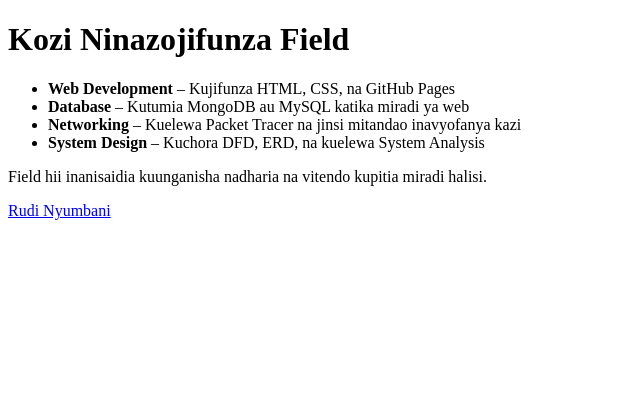
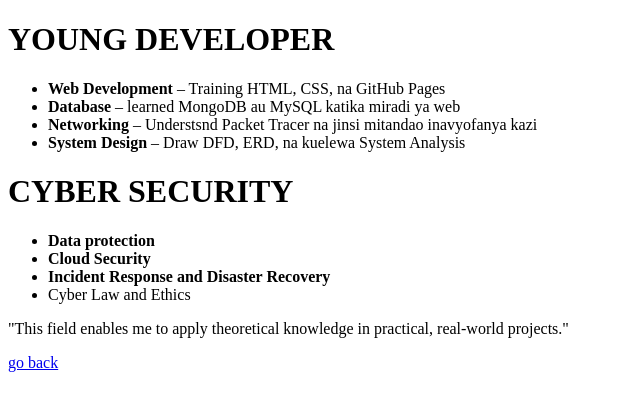
Before and after one commit to Shihab4099/Ahmad, a plain HTML site: page course.html in a window 1280 px wide. Shown: the whole page, without its empty margins (0-640 px from the left). Drawn offline with Linux system fonts and the light colour scheme.

Commit message:
Update course.html
web


Signed-off-by: Shihab4099 <khamisahmad4099@gmail.com>

```diff
--- a/course.html
+++ b/course.html
@@ -2,19 +2,26 @@
 <html lang="sw">
 <head>
   <meta charset="UTF-8">
-  <title>Kozi za Field</title>
+  <title>Course of Field</title>
 </head>
 <body>
-  <h1>Kozi Ninazojifunza Field</h1>
+  <h1>YOUNG DEVELOPER </h1>
   <ul>
-    <li><strong>Web Development</strong> – Kujifunza HTML, CSS, na GitHub Pages</li>
-    <li><strong>Database</strong> – Kutumia MongoDB au MySQL katika miradi ya web</li>
-    <li><strong>Networking</strong> – Kuelewa Packet Tracer na jinsi mitandao inavyofanya kazi</li>
-    <li><strong>System Design</strong> – Kuchora DFD, ERD, na kuelewa System Analysis</li>
+    <li><strong>Web Development</strong> – Training HTML, CSS, na GitHub Pages</li>
+    <li><strong>Database</strong> – learned MongoDB au MySQL katika miradi ya web</li>
+    <li><strong>Networking</strong> – Understsnd Packet Tracer na jinsi mitandao inavyofanya kazi</li>
+    <li><strong>System Design</strong> – Draw DFD, ERD, na kuelewa System Analysis</li>
+  </ul>
+  <h1>CYBER SECURITY</h1>
+  <ul>
+      <li><strong>Data protection</strong></li>
+      <li><strong>Cloud Security</strong></li>
+      <li><strong>Incident Response and Disaster Recovery</strong></li>
+      <li><strong></strong>Cyber Law and Ethics</strong></li>
+
   </ul>
 
-  <p>Field hii inanisaidia kuunganisha nadharia na vitendo kupitia miradi halisi.</p>
-
-  <a href="index.html">Rudi Nyumbani</a>
+<p>"This field enables me to apply theoretical knowledge in practical, real-world projects."</p>
+  <a href="index.html">go back</a>
 </body>
 </html>
```
